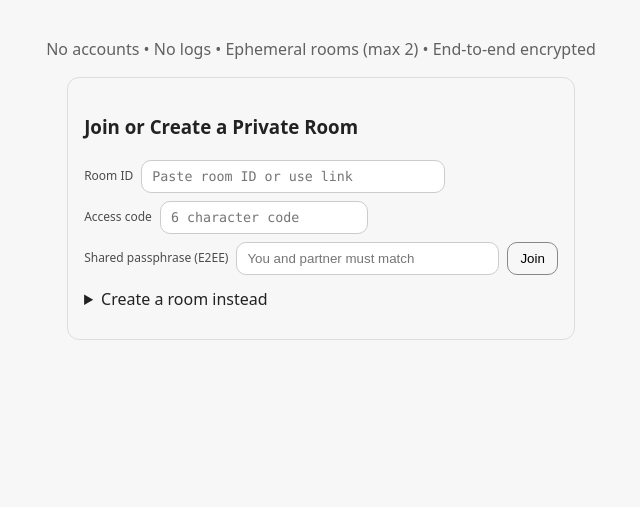
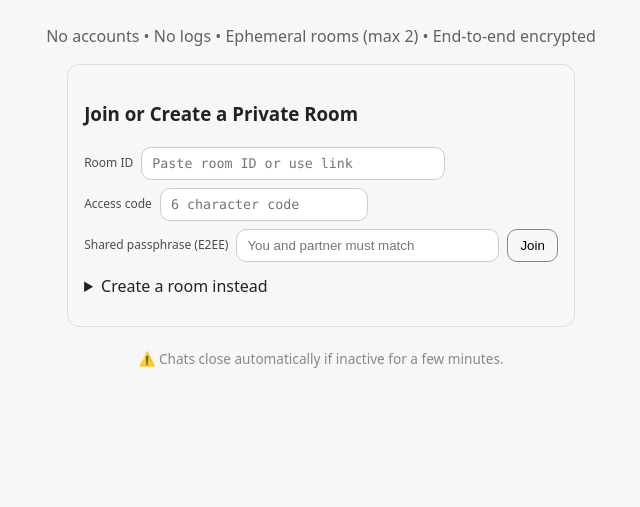
Before and after one commit to Brtk1982/chamber, a website: page public/index.html in a window 1280 px wide. Shown: the part 309-816 px from the top of the page, without its empty margins (319-959 px from the left). Drawn offline with nearby package versions, Linux system fonts and the light colour scheme; no server answers.

Commit message:
Add idle disconnect notice to chat page

```diff
--- a/public/index.html
+++ b/public/index.html
@@ -403,5 +403,13 @@ socket.on("expire", () => {
 });
 
     </script>
+<div style="
+  font-size: 0.85rem;
+  color: #888;
+  text-align: center;
+  margin-top: 6px;
+">
+  ⚠️ Chats close automatically if inactive for a few minutes.
+</div>
   </body>
 </html>
```
